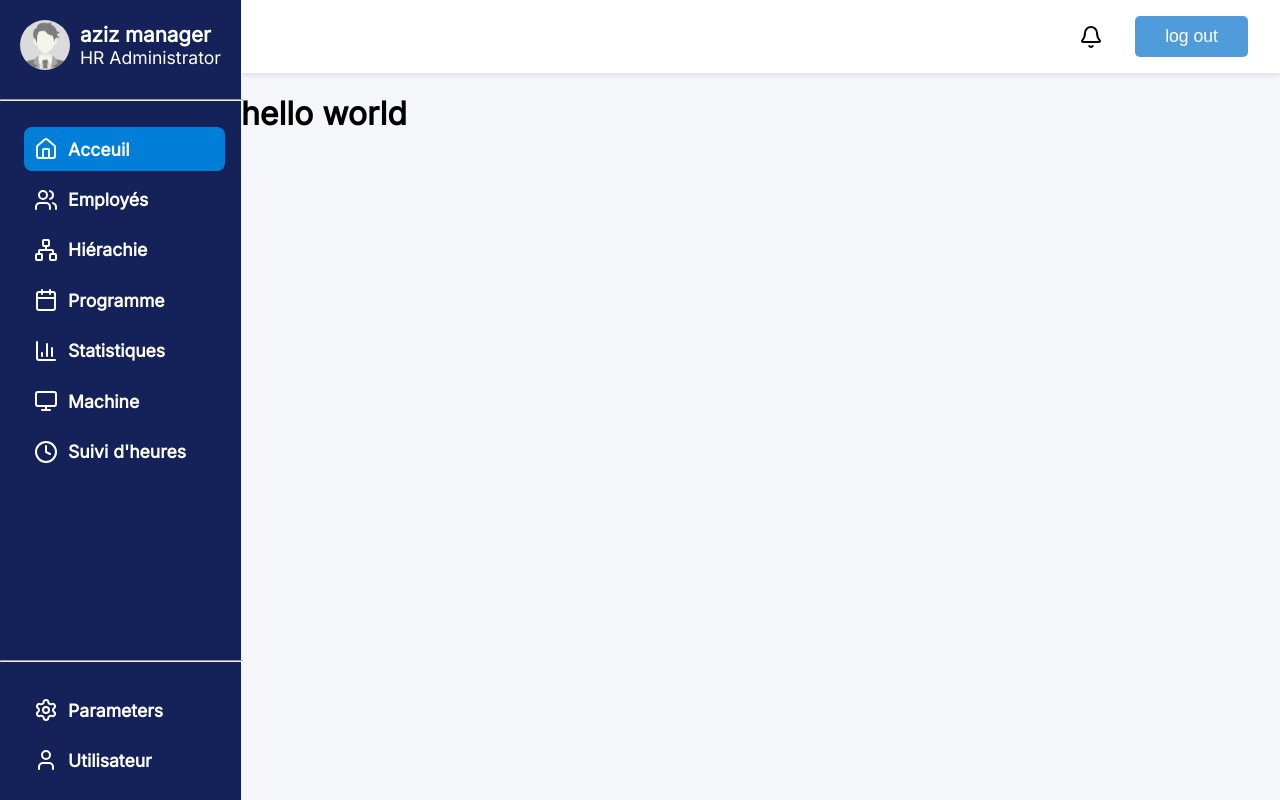
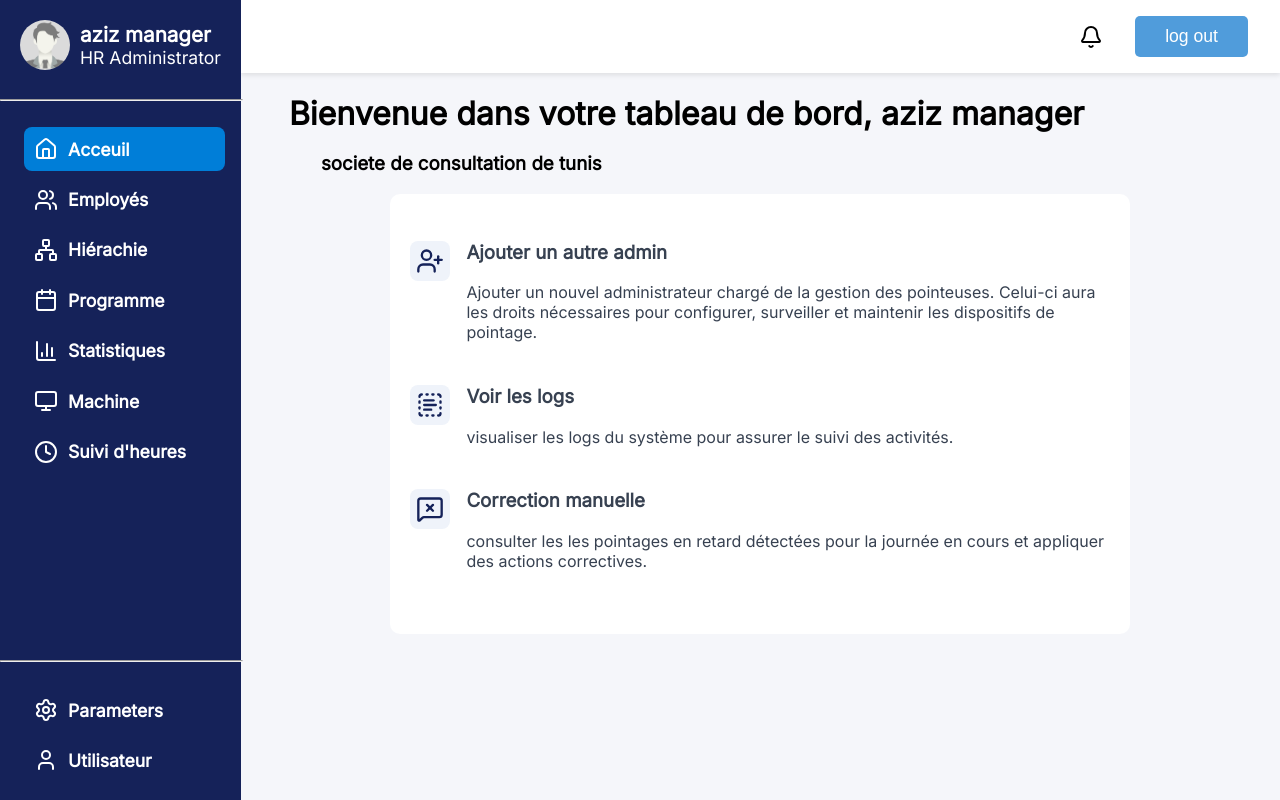
Before and after one commit to jbuguy/projet_pointeuse, a React (Vite) app in the folder frontend-pointeuse/: page /#/ in a window 1280 px wide. Built offline with nearby package versions, Linux system fonts and the light colour scheme.

Commit message:
first home page

```diff
--- a/frontend-pointeuse/src/components/Layout.jsx
+++ b/frontend-pointeuse/src/components/Layout.jsx
@@ -3,21 +3,23 @@ import Menu from "./Menu";
 import { Bell } from "lucide-react";
 import userPlaceholder from "../assets/userplaceholder.jpg";
 export default function Layout() {
+    const user = {
+        img: userPlaceholder ,
+        name: "aziz manager",
+        type: "HR Administrator",
+    };
+
     return (
         <>
             <Menu
-                user={{
-                    img: {userPlaceholder},
-                    name: "aziz manager",
-                    type: "HR Administrator",
-                }}
+                user={user}
             />
             <main>
                 <header>
                     <Bell size={24} />
                     <button className="blueButton"> log out</button>
                 </header>
-                <Outlet />
+                <Outlet context={user} />
             </main>
         </>
     );
--- /dev/null
+++ b/frontend-pointeuse/src/components/MainItem.jsx
@@ -0,0 +1,14 @@
+export default function MainItem({icon,head,text}) {
+    const Icon=icon;
+    return (
+        <div className="mainItem">
+            <span className="mainIcon">
+                <Icon size={28}/>
+            </span>
+            <div>
+                <h3>{head}</h3>
+                <p>{text}</p>
+            </div>
+        </div>
+    );
+};
--- a/frontend-pointeuse/src/components/MenuItem.jsx
+++ b/frontend-pointeuse/src/components/MenuItem.jsx
@@ -4,8 +4,6 @@ export default function MenuItem({ icon, text, link }) {
     const Icon = icon;
     const location = useLocation();
     const currentPath = location.pathname;
-    console.log(currentPath);
-    console.log("link: "+link);
     return (
         <Link to={link} className={currentPath===link ?"menuItem active" :"menuItem "}>
                 <Icon />
--- a/frontend-pointeuse/src/pages/Home.jsx
+++ b/frontend-pointeuse/src/pages/Home.jsx
@@ -1,3 +1,42 @@
+import { MessageSquareX, TextSelect, UserPlus, UserPlus2Icon, UserRoundPlus } from "lucide-react";
+import MainItem from "../components/MainItem";
+import { useOutletContext } from "react-router";
+
 export default function Home() {
-    return <h1>hello world</h1>
-};
+    const items = [
+        {
+            icon: UserPlus,
+            head: "Ajouter un autre admin",
+            text: "Ajouter un nouvel administrateur chargé de la gestion des pointeuses. Celui-ci aura les droits nécessaires pour configurer, surveiller et maintenir les dispositifs de pointage.",
+        },
+        {
+            icon: TextSelect,
+            head: "Voir les logs",
+            text: "visualiser les logs du système pour assurer le suivi des activités.",
+        },
+        {
+            icon: MessageSquareX,
+            head: "Correction manuelle",
+            text: "consulter  les les pointages en retard détectées pour la journée en cours et appliquer des actions correctives.",
+        },
+    ];
+    const user = useOutletContext();
+    return (
+        <div>
+            <h1 className="hello">
+                Bienvenue dans votre tableau de bord, {user.name}
+            </h1>
+            <h3 className="societe">societe de consultation de tunis</h3>
+            <div className="mainContent smaller">
+                {items.map((item) => (
+                    <MainItem
+                        key={item.head}
+                        icon={item.icon}
+                        head={item.head}
+                        text={item.text}
+                    />
+                ))}
+            </div>
+        </div>
+    );
+}
--- a/frontend-pointeuse/style.css
+++ b/frontend-pointeuse/style.css
@@ -114,6 +114,52 @@ menu {
     flex-grow: 1;
     overflow-y: auto;
     overflow-x: hidden;
+}
+.smaller {
+    margin:  auto;
+    max-width: 700px;
+    height: 400px;
+    display: flex;
+    flex-direction: column;
+    justify-content: space-evenly;
+    color: #374151;
+}
+@media screen  and (max-width: 750px){
+    .smaller{
+        border-radius: 0;
+        margin: 0;
+    }
+}
+.hello{
+    padding-left:3rem ;
+    margin-bottom: 0;
+}
+.societe{
+    padding-left: 5rem;
+}
+.mainItem {
+    display: flex;
+    gap: 1rem;
+    cursor: pointer;
+}
+.mainItem h3 {
+    margin-top: 0;
+}
+.mainIcon {
+    color: #152259;
+    display: flex;
+    justify-content: center;
+    align-items: center;
+    min-height: 40px;
+    max-height: 40px;
+    min-width: 40px;
+    max-width: 40px;
+    border-radius: 8px;
+    font-weight: bolder;
+    background-color: #eff3fa;
+}
+.mainItem p{
+    text-justify: newspaper;
 }
 .main-head {
     display: flex;
@@ -478,8 +524,10 @@ select:focus {
     .user .text {
         display: none;
     }
-    .user{margin: 10;
-    padding: 0;}
+    .user {
+        margin: 10;
+        padding: 0;
+    }
     .mainMenu {
         max-width: 150px;
         padding: 4px;
```
